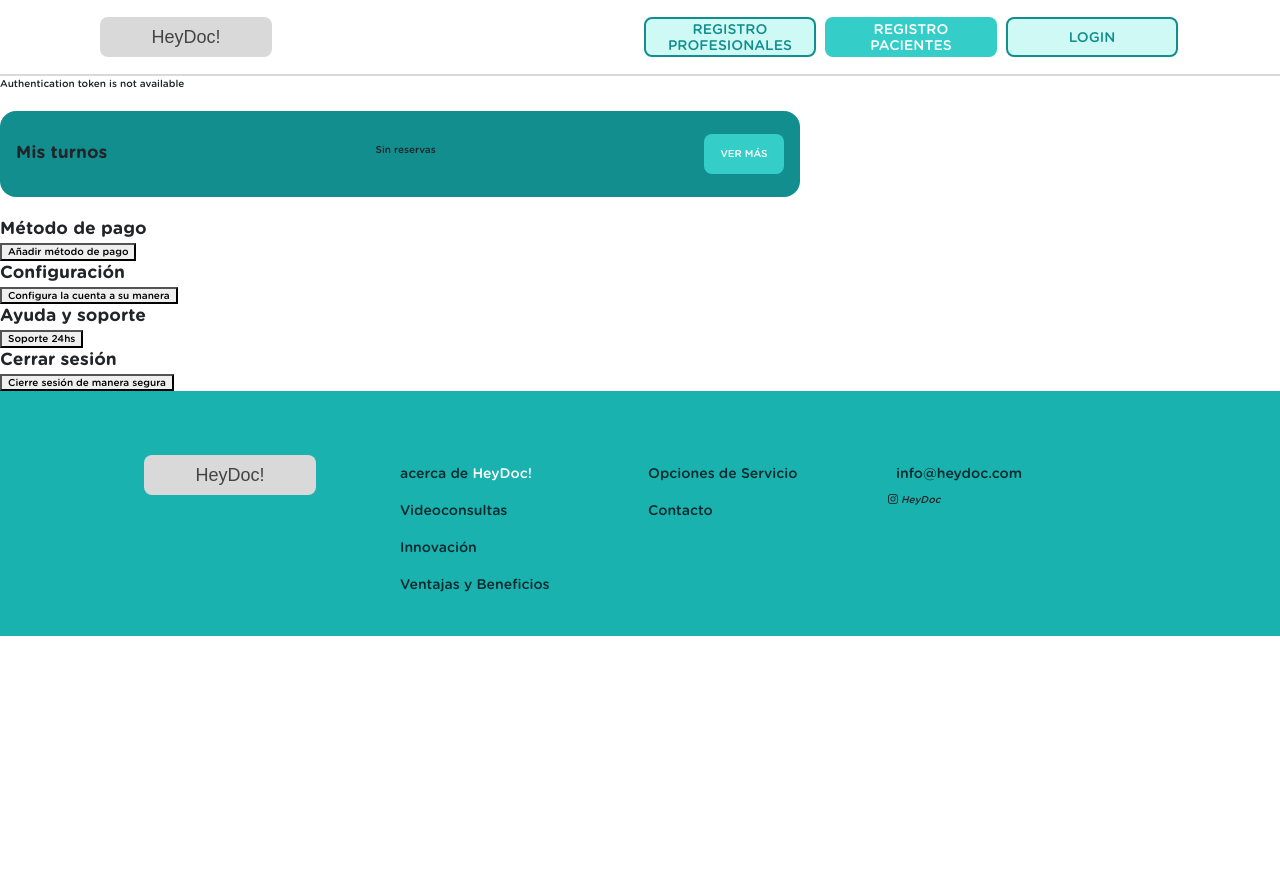
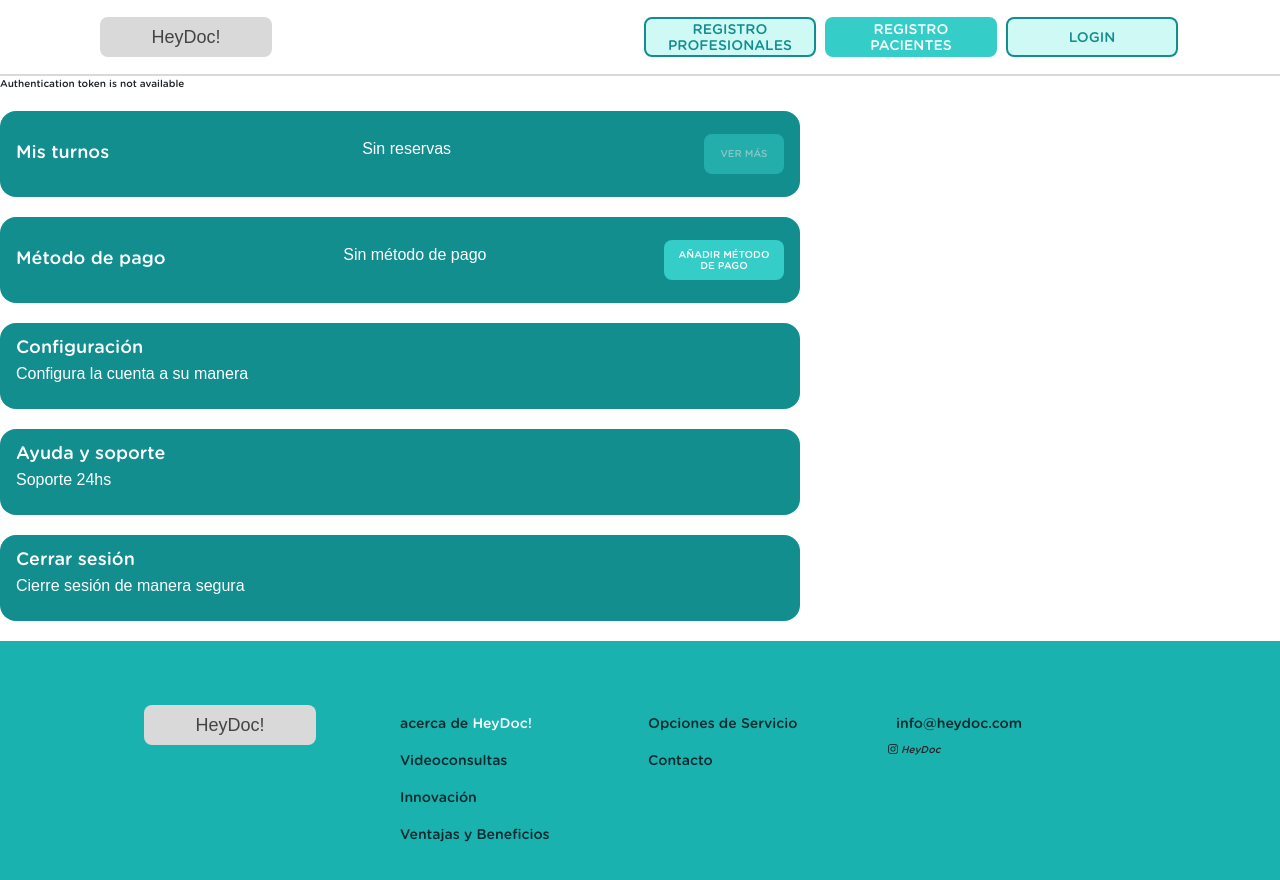
Before and after one commit to No-Country-simulation/S17-02-ft-Java-React, a React app in the folder frontend/: page /profile in a window 1280 px wide. Shown: the top 880 px of the page. Before the commit the page ends 800 px from the top, so only its background shows below. Built offline with nearby package versions, Linux system fonts and the light colour scheme; the HTML template or start-up script is replaced by a standard one; a web font is replaced by a local one.

Commit message:
profiles actualizados

```diff
--- a/frontend/src/components/profile/Logout/index.tsx
+++ b/frontend/src/components/profile/Logout/index.tsx
@@ -2,9 +2,9 @@ import React from 'react';
 
 const Logout: React.FC = () => {
     return (
-        <div>
+        <div className='bar-card config'>
             <h3>Cerrar sesión</h3>
-            <button>Cierre sesión de manera segura</button>
+            <p>Cierre sesión de manera segura</p>
         </div>
     );
 };
--- a/frontend/src/components/profile/PaymentMethod/index.tsx
+++ b/frontend/src/components/profile/PaymentMethod/index.tsx
@@ -1,8 +1,9 @@
-import React, { useContext } from "react";
+import React, { useContext, useState } from "react";
 import { UserContext } from "../../../context/userContext";
 
 const PaymentMethod: React.FC = () => {
   const context = useContext(UserContext);
+  const [isExpanded, setIsExpanded] = useState(false);
 
   if (!context) {
     throw new Error("PaymentMethod must be used within a UserProvider");
@@ -10,14 +11,28 @@ const PaymentMethod: React.FC = () => {
 
   const { user } = context;
 
+  const toggleExpand = () => {
+    if (user.paymentMethod) {
+      setIsExpanded(!isExpanded);
+    }
+  };
+
   return (
-    <div>
+    <div className={`payment-card ${isExpanded ? "expanded" : ""}`}>
       <h3>Método de pago</h3>
       {user.paymentMethod ? (
-        <p>{user.paymentMethod}</p>
+        <div className={`payment-info ${isExpanded ? "visible" : "hidden"}`}>
+          <p>{user.paymentMethod}</p>
+        </div>
       ) : (
-        <button>Añadir método de pago</button>
+        <p>Sin método de pago</p>
       )}
+      <button
+        className={`add-payment`}
+        onClick={user.paymentMethod ? toggleExpand : () => {/* lógica para añadir método de pago */}}
+      >
+        {user.paymentMethod ? "Ver más" : "Añadir método de pago"}
+      </button>
     </div>
   );
 };
--- a/frontend/src/components/profile/ProfileActions/index.tsx
+++ b/frontend/src/components/profile/ProfileActions/index.tsx
@@ -1,8 +1,9 @@
-import React, { useContext } from "react";
+import React, { useContext, useState } from "react";
 import { UserContext } from "../../../context/userContext";
 
 const ProfileActions: React.FC = () => {
   const context = useContext(UserContext);
+  const [isExpanded, setIsExpanded] = useState(false);
 
   if (!context) {
     throw new Error("ProfileActions must be used within a UserProvider");
@@ -10,11 +11,17 @@ const ProfileActions: React.FC = () => {
 
   const { user } = context;
 
+  const toggleExpand = () => {
+    if (user.appointments.length > 0) {
+      setIsExpanded(!isExpanded);
+    }
+  };
+
   return (
-    <div className="bar-card">
+    <div className={`bar-card-shift ${isExpanded ? "expanded" : ""}`}>
       <h3>Mis turnos</h3>
       {user.appointments.length > 0 ? (
-        <ul>
+        <ul className={isExpanded ? "visible" : "hidden"}>
           {user.appointments.map((appointment, index) => (
             <li key={index}>{appointment}</li>
           ))}
@@ -22,7 +29,13 @@ const ProfileActions: React.FC = () => {
       ) : (
         <p>Sin reservas</p>
       )}
-      <button className="ver-mas">Ver más</button>
+      <button
+        className={`ver-mas ${user.appointments.length === 0 ? "disabled" : ""}`}
+        onClick={toggleExpand}
+        disabled={user.appointments.length === 0}
+      >
+        Ver más
+      </button>
     </div>
   );
 };
--- a/frontend/src/components/profile/Setting/index.tsx
+++ b/frontend/src/components/profile/Setting/index.tsx
@@ -3,9 +3,9 @@ import React from 'react';
 
 const Settings: React.FC = () => {
     return (
-        <div>
+        <div className='bar-card config'>
             <h3>Configuración</h3>
-            <button>Configura la cuenta a su manera</button>
+            <p>Configura la cuenta a su manera</p>
         </div>
     );
 };
--- a/frontend/src/components/profile/Support/index.tsx
+++ b/frontend/src/components/profile/Support/index.tsx
@@ -3,9 +3,9 @@ import React from 'react';
 
 const Support: React.FC = () => {
     return (
-        <div>
+        <div className='bar-card config'>
             <h3>Ayuda y soporte</h3>
-            <button>Soporte 24hs</button>
+            <p>Soporte 24hs</p>
         </div>
     );
 };
--- a/frontend/src/scss/components/_profilespecialist.scss
+++ b/frontend/src/scss/components/_profilespecialist.scss
@@ -32,7 +32,7 @@ padding:0 1.6rem;
         }}
 }
 
-.edit-profile, .ver-mas{
+.edit-profile{
     display: flex;
     align-items: center;
     justify-content: center;
@@ -54,3 +54,139 @@ padding:0 1.6rem;
         border: 3px solid #128e8f;
     }
 }
+
+.bar-card-shift {
+    background-color: $primaryColor-dark;
+    max-width: 80rem;
+    height: 8.6rem;
+    padding: 0.8rem 1.6rem;
+    border-radius: 1.6rem;
+    display: flex;
+    align-items: center;
+    justify-content: space-between;
+    margin: 2rem 0;
+    transition: all 0.3s ease-in-out;
+    position: relative;
+    color: #FFF;
+    &{h3{font-weight: 500;
+        font-size: 1.8rem;}
+        p{
+            font-size: 1.6rem;
+            font-weight: 300;
+        }
+    }
+    &.expanded {
+      height: auto;
+    }
+
+    &:hover {
+      background-color: $primaryColor-dark-hover;
+    }
+  }
+
+  ul.hidden {
+    display: none;
+  }
+
+  ul.visible {
+    display: block;
+    padding-top: 1rem;
+  }
+
+  .ver-mas {
+    display: flex;
+    align-items: center;
+    justify-content: center;
+    width: 8rem;
+    height: 4rem;
+    padding: 1rem;
+    border-radius: 0.8rem;
+    color: #fff;
+    background-color: $primaryColor-hover;
+    font-size: 1rem;
+    font-weight: 500;
+    border: none;
+    text-transform: uppercase;
+    transition: all 0.1s ease-in;
+    cursor: pointer;
+
+    &:hover {
+      background-color: $primaryColor-active;
+      color: #128e8f;
+      border: 3px solid #128e8f;
+    }
+
+    &.disabled {
+      opacity: 0.5;
+      pointer-events: none;
+    }
+  }
+  .payment-card {
+    background-color: $primaryColor-dark;
+    max-width: 80rem;
+    height: 8.6rem;
+    padding: 0.8rem 1.6rem;
+    border-radius: 1.6rem;
+    display: flex;
+    align-items: center;
+    justify-content: space-between;
+    margin: 2rem 0;
+    transition: all 0.3s ease-in-out;
+    position: relative;
+    color: #FFF;
+    &{h3{font-weight: 500;
+        font-size: 1.8rem;}
+        p{
+            font-size: 1.6rem;
+            font-weight: 300;
+        }
+    }
+    &.expanded {
+      height: auto;
+    }
+  }
+
+  .payment-info.hidden {
+    display: none;
+  }
+
+  .payment-info.visible {
+    display: block;
+    padding-top: 1rem;
+  }
+
+  .add-payment {
+    display: flex;
+    align-items: center;
+    justify-content: center;
+    width: 12rem;
+    height: 4rem;
+    padding: 1rem;
+    border-radius: 0.8rem;
+    color: #fff;
+    background-color: $primaryColor-hover;
+    font-size: 1rem;
+    font-weight: 500;
+    border: none;
+    text-transform: uppercase;
+    transition: all 0.1s ease-in;
+    cursor: pointer;
+
+    &:hover {
+      background-color: $primaryColor-active;
+      color: #128e8f;
+      border: 3px solid #128e8f;
+    }
+  }
+  .config{
+    flex-direction: column;
+    align-items: flex-start;
+    justify-content: center;
+    color: #FFF;
+    h3{font-weight: 500;
+        font-size: 1.8rem;}
+        p{
+            font-size: 1.6rem;
+            font-weight: 300;
+        }
+  }
```
